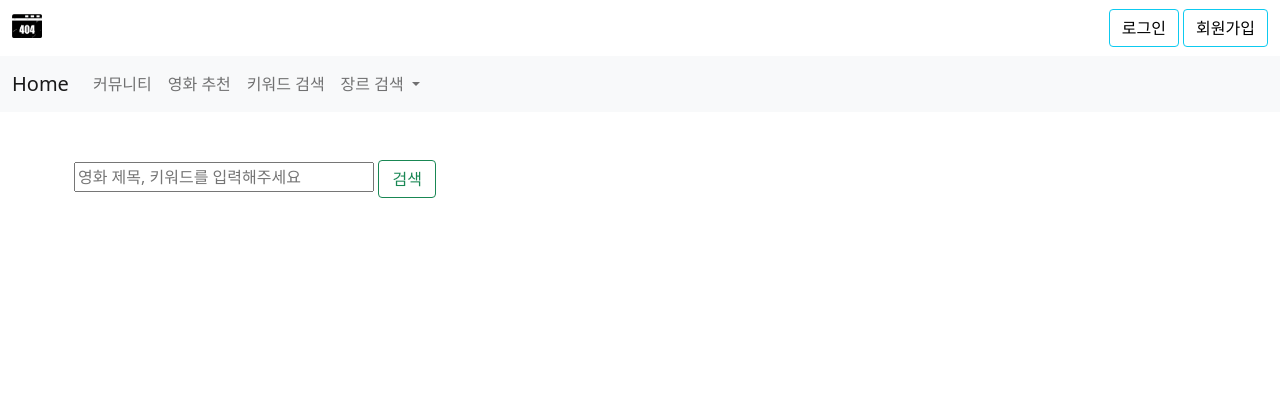
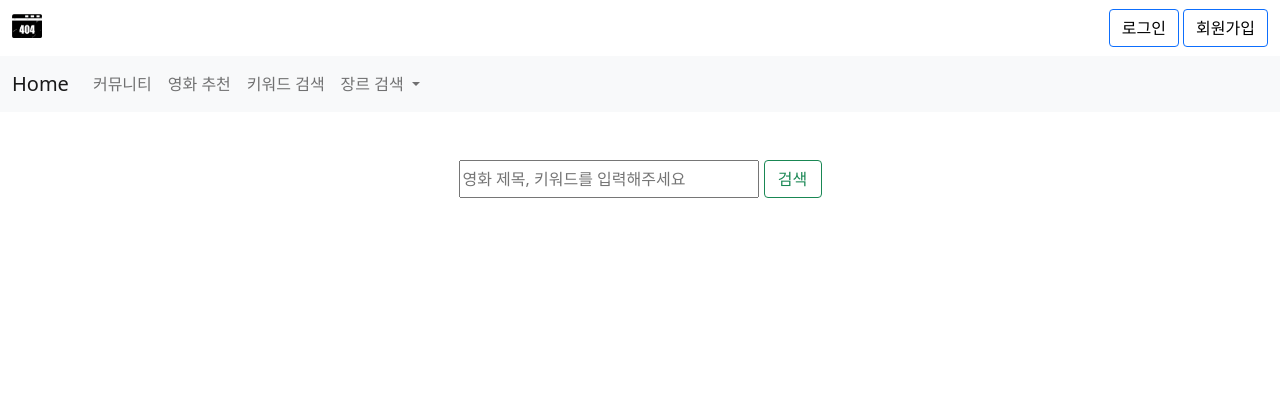
Before and after one commit to YoonSeok-Woo/project_YS_HL, a Django app: page /movie/search/ in a window 1280 px wide. Shown: the top 420 px of the page. Run offline with Django 3.2, Linux system fonts and the light colour scheme; some libraries are stand-ins or nearby versions.

Commit message:
1125 searchbar,detail,home.html

```diff
--- a/movie/templates/movie/searchbar.html
+++ b/movie/templates/movie/searchbar.html
@@ -2,12 +2,18 @@
 
 {% block content %}
 <style>
+#searchbar-form {
+  display: flex;
+  justify-content: center;
+}
 #searchword {
   width: 300px;
-  margin: 0;
+  height: 38px;
 }
 #searchbutton {
   width: 58px;
+  margin-bottom: 5px;
+  margin-left: 5px;
 }
 
 </style>
--- a/templates/base.html
+++ b/templates/base.html
@@ -22,8 +22,8 @@
           {% if request.user.is_authenticated %}
             <a class="btn btn-outline-danger d-lg-inline-block" href="{% url 'user:logout' %}">로그아웃</a>
           {% else %}
-            <a href="{% url 'user:login' %}" class="btn btn-outline-info">로그인</a>
-            <a href="{% url 'user:signup' %}" class="btn btn-outline-info">회원가입</a>
+            <a href="{% url 'user:login' %}" class="btn btn-outline-primary">로그인</a>
+            <a href="{% url 'user:signup' %}" class="btn btn-outline-primary">회원가입</a>
           {% endif %}
         </div>
       </div>
```
Also changed, not shown: community/templates/community/detail.html (+6 -8 lines), community/templates/community/index.html (+7 -6 lines).
